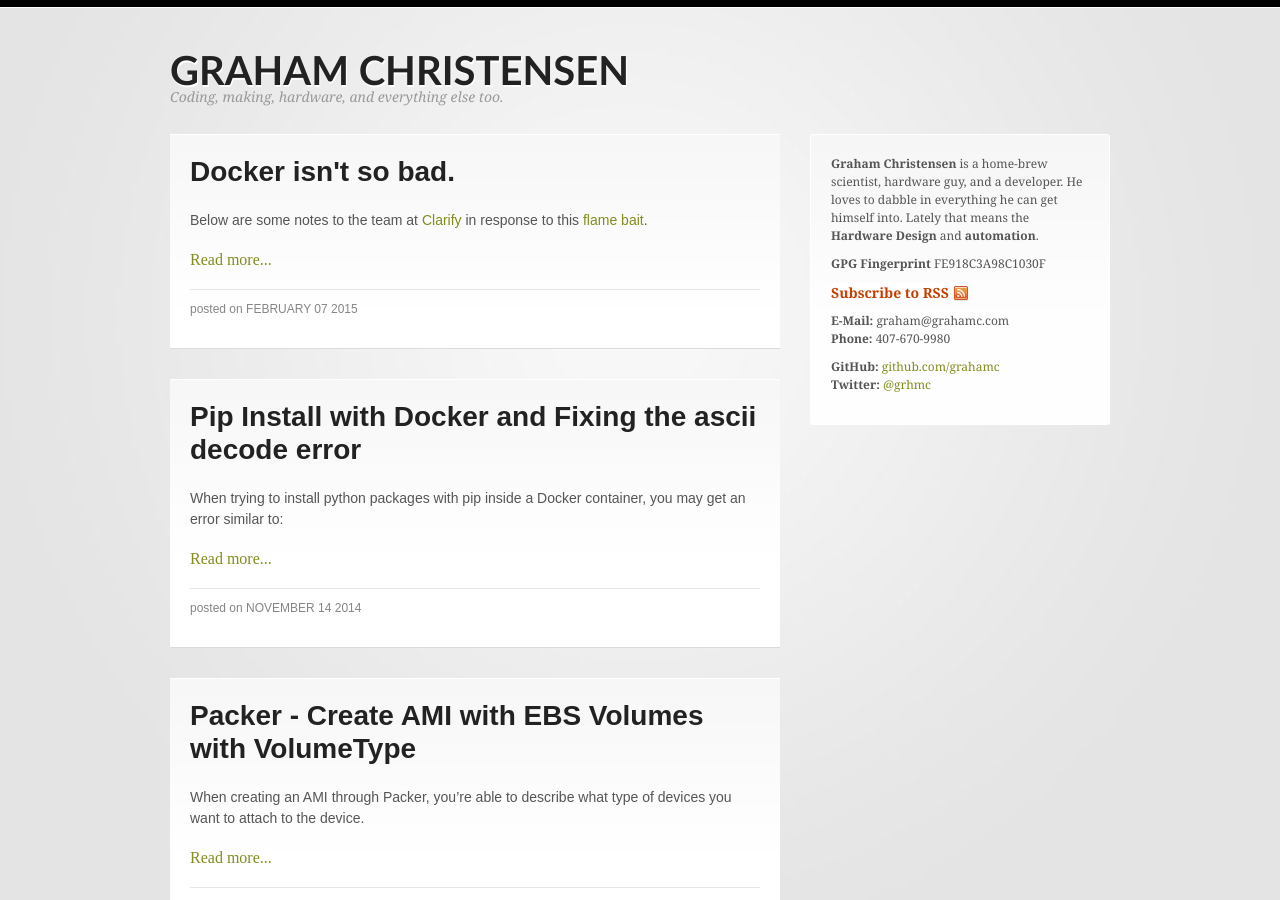
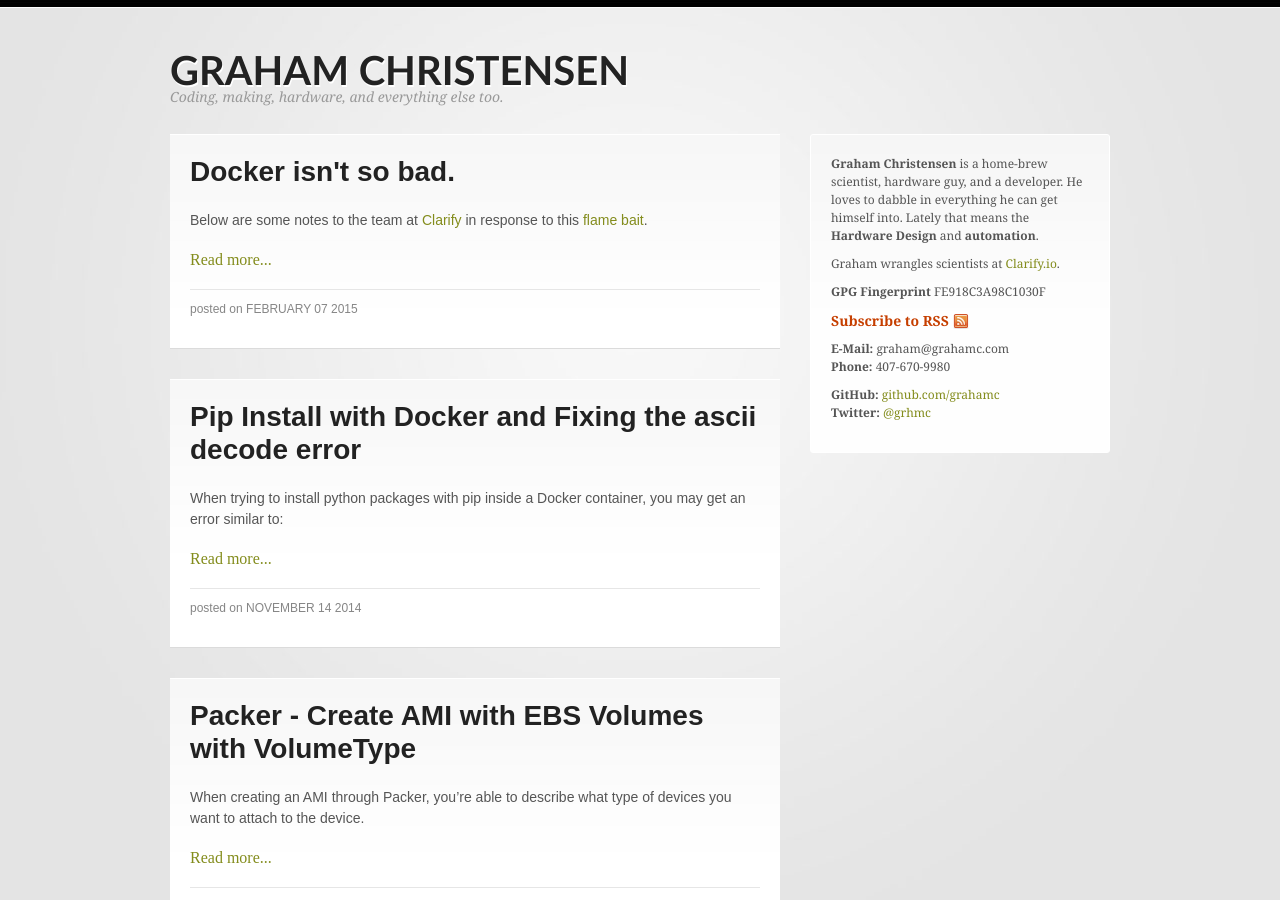
Before and after one commit to grahamc/grahamc.github.com, a Jekyll site: the page built from index.html, in a window 1280 px wide and 900 px high. Built offline with Jekyll 4.4.1, drawn with Linux system fonts in a browser that asks for light colours; the list of posts is cut into pages by our own code.

Commit message:
I work at Clarify.

```diff
--- a/_includes/sidebar.html
+++ b/_includes/sidebar.html
@@ -5,6 +5,10 @@
     and a developer. He loves to dabble in everything he can get himself into.
     Lately that means the <strong>Hardware Design</strong>
     and <strong>automation</strong>.
+  </p>
+
+  <p>
+    Graham wrangles scientists at <a href="http//clarify.io">Clarify.io</a>.
   </p>
 
   <p>
```
